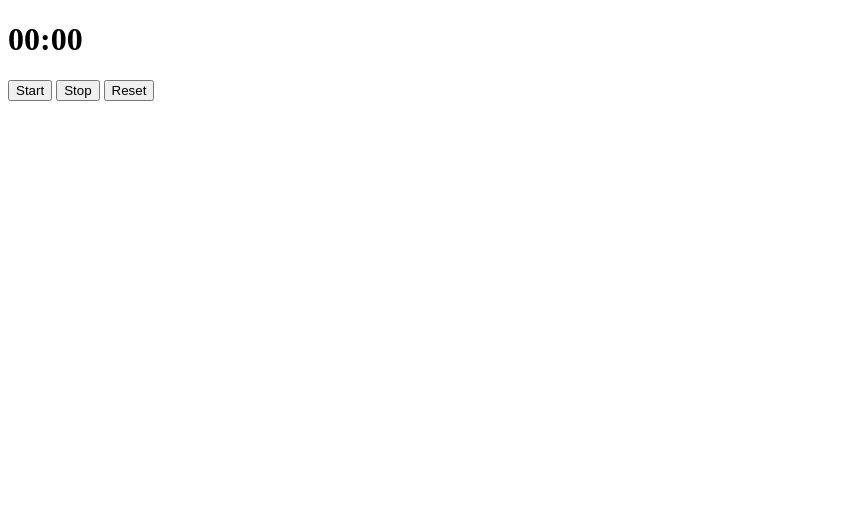
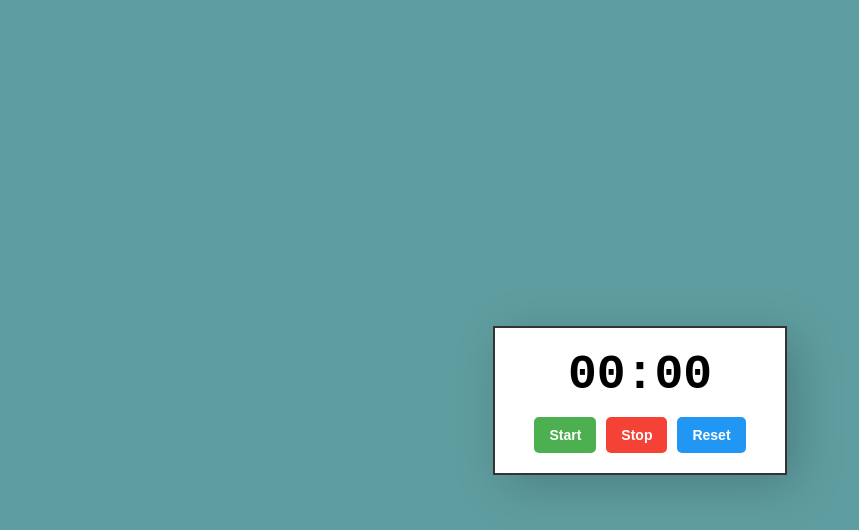
Before and after one commit to maxbax95/spielplatz, a plain HTML site: page experimente/02-stoppuhr/index.html in a window 1280 px wide. Shown: the whole page, without its empty margins (0-859 px from the left). Drawn offline with Linux system fonts and the light colour scheme.

Commit message:
css für stoppuhr ergänzt und auf Startseite verlinkt

```diff
--- a/experimente/02-stoppuhr/index.html
+++ b/experimente/02-stoppuhr/index.html
@@ -5,12 +5,14 @@
     <script src="script.js" async="false"></script>
 </head>
 <body>
+    <div class="stoppuhr-container">
     <h1 id="display">00:00</h1>
-    <div>
+    <div class ="buttons">
         <button id="start-btn">Start</button>
         <button id="stop-btn">Stop</button>
         <button id="reset-btn">Reset</button>
     </div>
+    </div>
 
 </body>
 </html>
--- a/experimente/02-stoppuhr/style.css
+++ b/experimente/02-stoppuhr/style.css
@@ -0,0 +1,76 @@
+body {
+    margin: 0;
+    display: flex;
+    align-items: center;
+    justify-content: center;
+    min-height: 100vh;
+    background-color: cadetblue;
+}
+
+.stoppuhr-container {
+    width: 250px;
+    border: 2px solid #333;
+    background-color: white;
+    display: flex;
+    flex-direction: column;
+    align-items: center;
+    justify-content: center;
+    gap: 15px;
+    padding: 20px;
+    box-shadow: 10px 10px 50px rgba(0, 0, 0, 0.2);
+}
+
+
+button {
+    padding: 10px 15px;
+    font-size: 14px;
+    border: none;
+    border-radius: 5px;
+    cursor: pointer;
+    font-weight: bold;
+    transition: all 0.3s ease;
+}
+
+#start-btn {
+    background-color: #4CAF50;
+    color: white;
+}
+
+#start-btn:hover {
+    background-color: #45a049;
+    transform: scale(1.2);
+}
+
+#stop-btn {
+    background-color: #f44336;
+    color: white;
+}
+
+#stop-btn:hover {
+    background-color: #da190b;
+    transform: scale(1.2);
+}
+
+#reset-btn {
+    background-color: #2196F3;
+    color: white;
+}
+
+#reset-btn:hover {
+    background-color: #0b7dda;
+    transform: scale(1.2);
+}
+
+.buttons {
+    display: flex;
+    flex-direction: row;
+    justify-content: center;
+    flex-wrap: wrap;
+    gap: 10px;
+}
+
+#display {
+    font-size: 48px;
+    font-family: 'Courier New', Courier, monospace;
+    margin: 0;
+}
```
Also changed, not shown: index.html (+1 -0 lines).
